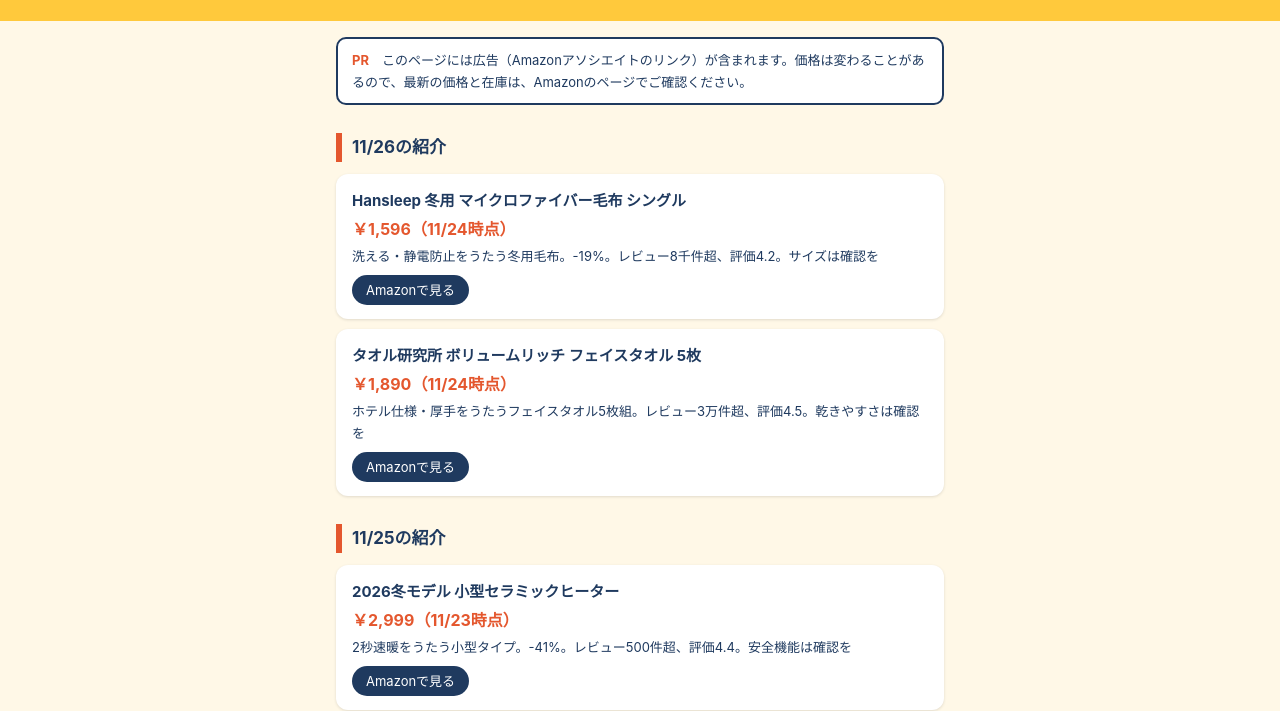
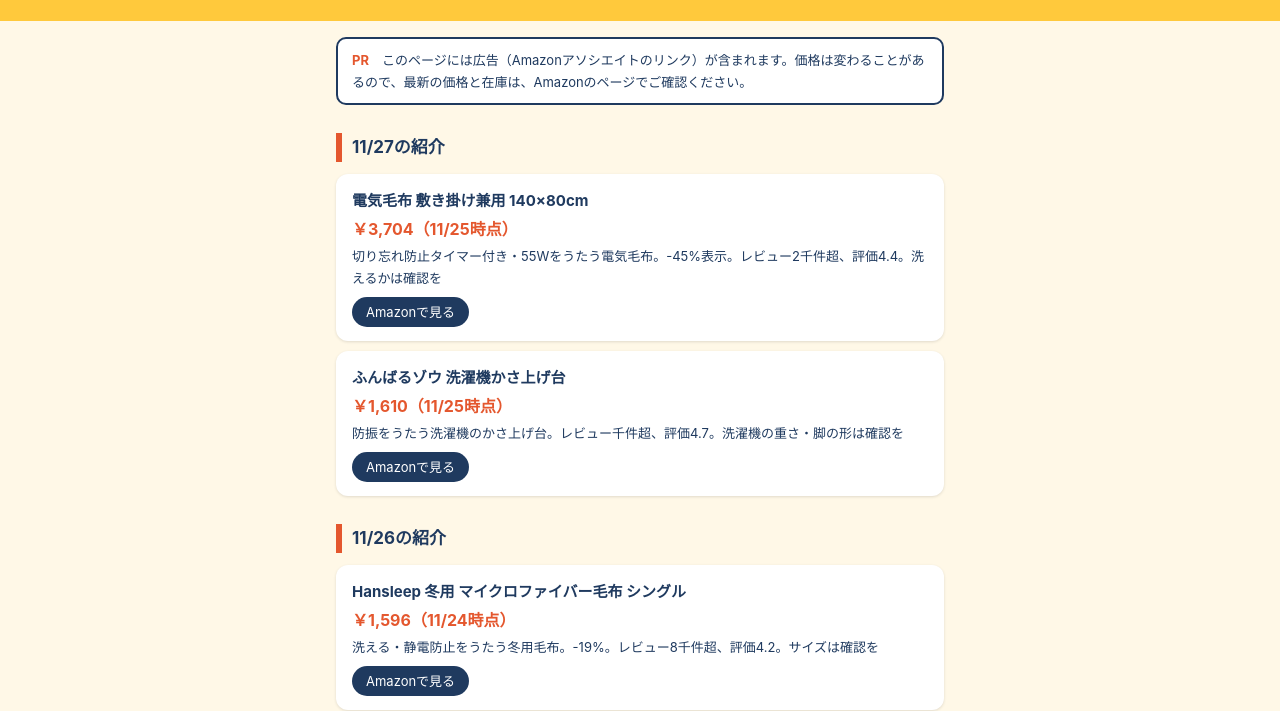
Before and after one commit to katteyokatta-benri/benricho-images, a plain HTML site: page index.html in a window 1280 px wide. Shown: the part 94-805 px from the top of the page. Drawn offline with Linux system fonts and the light colour scheme.

Commit message:
リンク先ページを更新

```diff
--- a/index.html
+++ b/index.html
@@ -25,6 +25,9 @@ footer{font-size:12px;padding:8px 16px 40px;max-width:640px;margin:0 auto}
 <header><h1>買ってよかった便利帳</h1><p>暮らしの便利グッズ、紹介した商品の一覧です</p></header>
 <main>
 <div class="pr"><b>PR</b>　このページには広告（Amazonアソシエイトのリンク）が含まれます。価格は変わることがあるので、最新の価格と在庫は、Amazonのページでご確認ください。</div>
+<h2>11/27の紹介</h2>
+<a class="item" href="https://www.amazon.co.jp/dp/B0DFCKNWL5?tag=oubu-22" target="_blank" rel="sponsored noopener"><div class="n">電気毛布 敷き掛け兼用 140×80cm</div><div class="p">￥3,704（11/25時点）</div><div class="d">切り忘れ防止タイマー付き・55Wをうたう電気毛布。-45%表示。レビュー2千件超、評価4.4。洗えるかは確認を</div><span class="go">Amazonで見る</span></a>
+<a class="item" href="https://www.amazon.co.jp/dp/B0DZWMP6XH?tag=oubu-22" target="_blank" rel="sponsored noopener"><div class="n">ふんばるゾウ 洗濯機かさ上げ台</div><div class="p">￥1,610（11/25時点）</div><div class="d">防振をうたう洗濯機のかさ上げ台。レビュー千件超、評価4.7。洗濯機の重さ・脚の形は確認を</div><span class="go">Amazonで見る</span></a>
 <h2>11/26の紹介</h2>
 <a class="item" href="https://www.amazon.co.jp/dp/B089SJRZ42?tag=oubu-22" target="_blank" rel="sponsored noopener"><div class="n">Hansleep 冬用 マイクロファイバー毛布 シングル</div><div class="p">￥1,596（11/24時点）</div><div class="d">洗える・静電防止をうたう冬用毛布。-19%。レビュー8千件超、評価4.2。サイズは確認を</div><span class="go">Amazonで見る</span></a>
 <a class="item" href="https://www.amazon.co.jp/dp/B086WCH4FH?tag=oubu-22" target="_blank" rel="sponsored noopener"><div class="n">タオル研究所 ボリュームリッチ フェイスタオル 5枚</div><div class="p">￥1,890（11/24時点）</div><div class="d">ホテル仕様・厚手をうたうフェイスタオル5枚組。レビュー3万件超、評価4.5。乾きやすさは確認を</div><span class="go">Amazonで見る</span></a>
```
